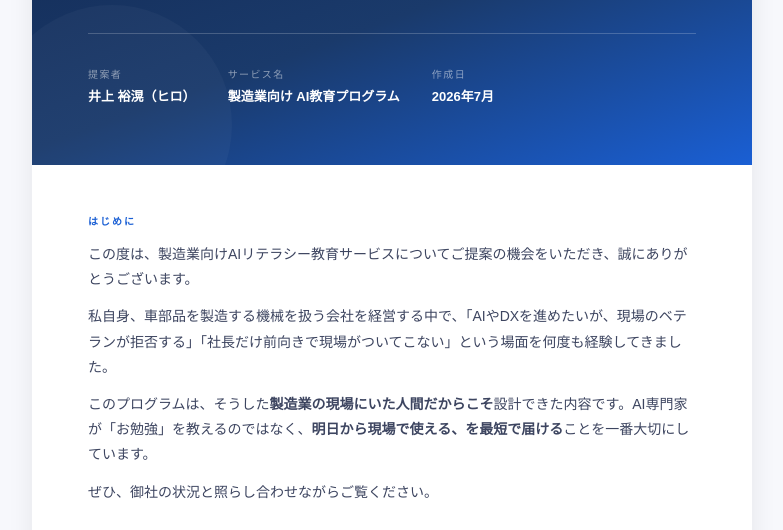
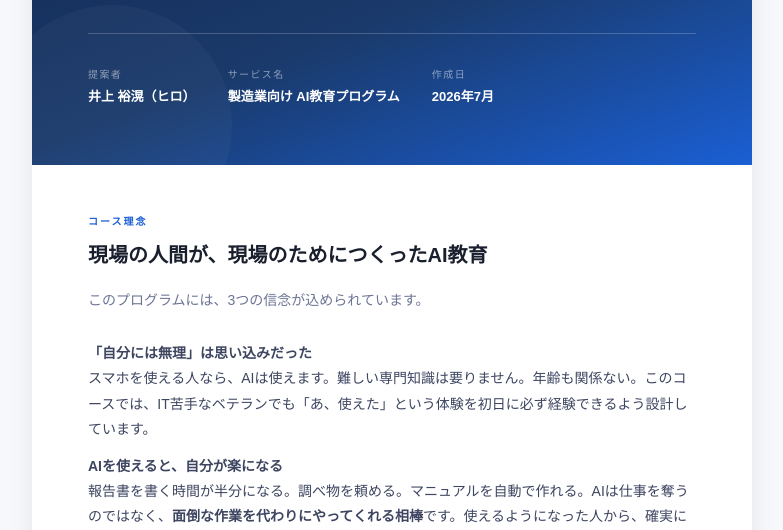
Before and after one commit to momon-ai/hiro-ai-proposal, a plain HTML site: page index.html in a window 1280 px wide. Shown: the part 266-796 px from the top of the page, without its empty margins (248-1031 px from the left). Drawn offline with Linux system fonts and the light colour scheme.

Commit message:
コース理念セクションに変更（作業者目線・3つの信念）

```diff
--- a/index.html
+++ b/index.html
@@ -446,21 +446,25 @@ footer strong { color: rgba(255,255,255,.85); }
     </div>
   </section>
 
-  <!-- ── ごあいさつ ── -->
+  <!-- ── コース理念 ── -->
   <section>
-    <div class="eyebrow">はじめに</div>
+    <div class="eyebrow">コース理念</div>
+    <h2>現場の人間が、現場のためにつくったAI教育</h2>
+    <p class="section-lead">
+      このプログラムには、3つの信念が込められています。
+    </p>
     <div class="intro-letter">
       <p>
-        この度は、製造業向けAIリテラシー教育サービスについてご提案の機会をいただき、誠にありがとうございます。
+        <strong>「自分には無理」は思い込みだった</strong><br>
+        スマホを使える人なら、AIは使えます。難しい専門知識は要りません。年齢も関係ない。このコースでは、IT苦手なベテランでも「あ、使えた」という体験を初日に必ず経験できるよう設計しています。
       </p>
       <p>
-        私自身、車部品を製造する機械を扱う会社を経営する中で、「AIやDXを進めたいが、現場のベテランが拒否する」「社長だけ前向きで現場がついてこない」という場面を何度も経験してきました。
+        <strong>AIを使えると、自分が楽になる</strong><br>
+        報告書を書く時間が半分になる。調べ物を頼める。マニュアルを自動で作れる。AIは仕事を奪うのではなく、<strong>面倒な作業を代わりにやってくれる相棒</strong>です。使えるようになった人から、確実に現場が楽になっています。
       </p>
       <p>
-        このプログラムは、そうした<strong>製造業の現場にいた人間だからこそ</strong>設計できた内容です。AI専門家が「お勉強」を教えるのではなく、<strong>明日から現場で使える、を最短で届ける</strong>ことを一番大切にしています。
-      </p>
-      <p>
-        ぜひ、御社の状況と照らし合わせながらご覧ください。
+        <strong>「製造現場の言葉」で教える</strong><br>
+        IT専門家が「難しい概念」を教える研修ではありません。製造業の現場を知っている人間が、<strong>工場・品質管理・書類作業の文脈</strong>でAIの使い方を伝えます。だから、スッと頭に入る。
       </p>
     </div>
     <div class="intro-signature">
```
